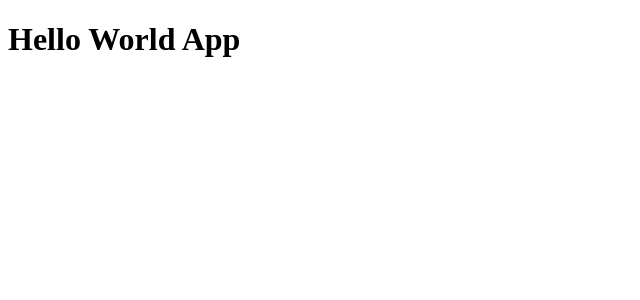
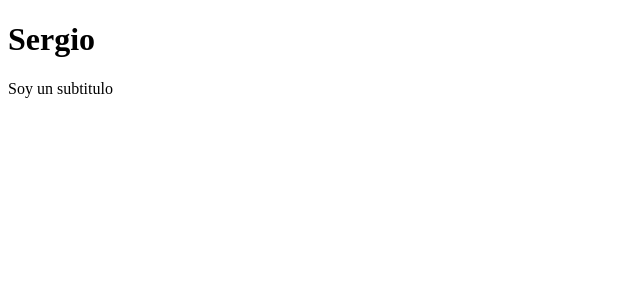
Before and after one commit to react-projects-sergio/counter-vite-app, a React (Vite) app: page / in a window 1280 px wide. Shown: the top 300 px of the page, without its empty margins (0-640 px from the left). Built offline with nearby package versions, Linux system fonts and the light colour scheme.

Commit message:
feat: primer fragment

```diff
--- /dev/null
+++ b/src/FirstApp.jsx
@@ -0,0 +1,8 @@
+export const FirstApp = () => {
+  return (
+    <>
+      <h1>Sergio</h1>
+      <p>Soy un subtitulo</p>
+    </>
+  );
+};
--- a/src/main.jsx
+++ b/src/main.jsx
@@ -1,9 +1,10 @@
 import React from "react";
 import ReactDOM from "react-dom/client";
-import { HelloWorldApp } from "./HelloWorldApp";
+import { FirstApp } from "./FirstApp";
+// import { HelloWorldApp } from "./HelloWorldApp";
 
 ReactDOM.createRoot(document.getElementById("root")).render(
   <React.StrictMode>
-    <HelloWorldApp />
+    <FirstApp />
   </React.StrictMode>
 );
```
